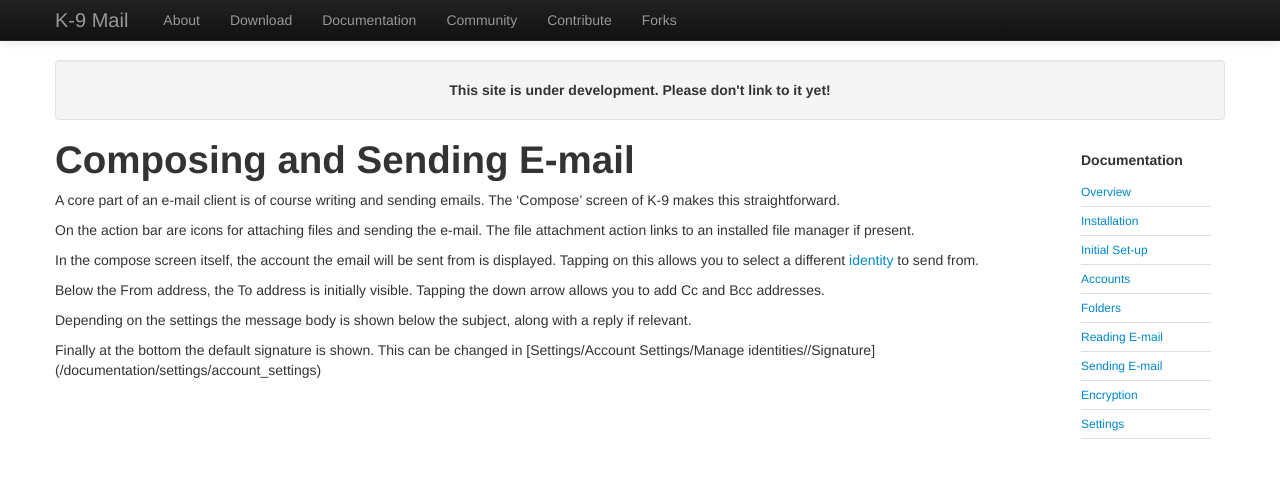
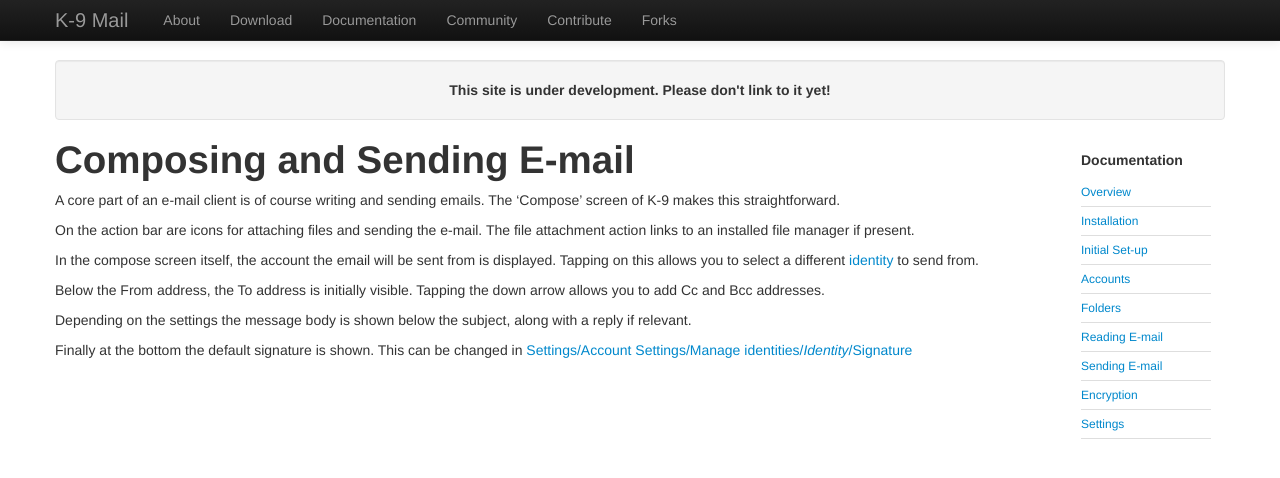
Before and after one commit to k9mail/k9mail.app, a Jekyll site: the page built from documentation/sending.md, in a window 1280 px wide. Shown: the top 478 px of the page. Built offline with Jekyll 4.4.1, drawn with Linux system fonts in a browser that asks for light colours; nearby versions of some CDN libraries.

Commit message:
Update sending.md

```diff
--- a/documentation/sending.md
+++ b/documentation/sending.md
@@ -22,4 +22,4 @@ Below the From address, the To address is initially visible. Tapping the down ar
 Depending on the settings the message body is shown below the subject, along with a reply if relevant.
 
 Finally at the bottom the default signature is shown. This can be changed in
-[Settings/Account Settings/Manage identities/<Identity>/Signature](/documentation/settings/account_settings)
+[Settings/Account Settings/Manage identities/*Identity*/Signature](/documentation/settings/account_settings)
```
